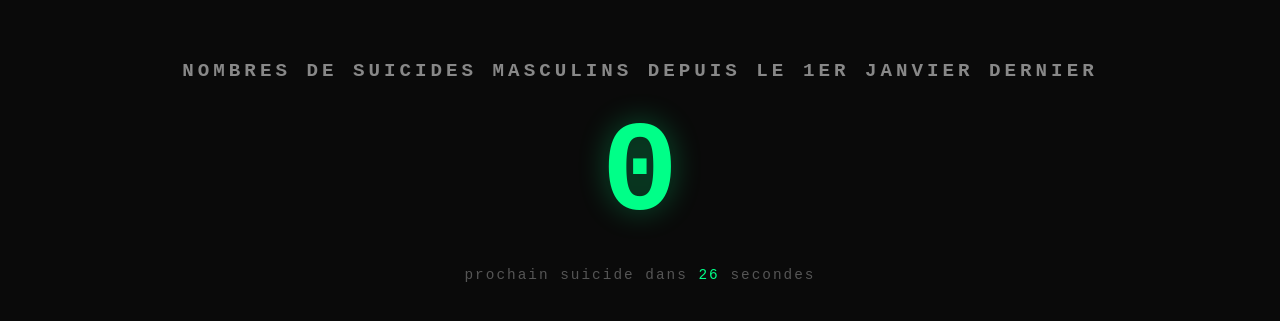
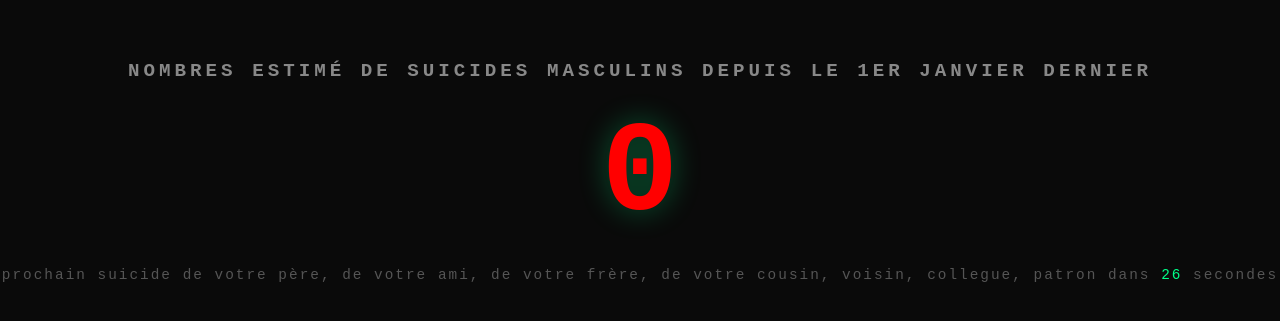
Before and after one commit to Elarass/compteur, a website: page index.html in a window 1280 px wide. Shown: the part 229-550 px from the top of the page. Drawn offline with Linux system fonts and the light colour scheme; no server answers.

Commit message:
Add files via upload

```diff
--- a/index.html
+++ b/index.html
@@ -28,7 +28,7 @@
         #count {
             font-size: 8rem;
             font-weight: bold;
-            color: #00ff88;
+            color: #ff0000;
             text-shadow: 0 0 30px #00ff8855;
         }
         p {
@@ -44,9 +44,9 @@
 </head>
 <body>
     <div class="container">
-        <h1>NOMBRES DE SUICIDES MASCULINS DEPUIS LE 1ER JANVIER DERNIER</h1>
+        <h1>NOMBRES estimé DE SUICIDES MASCULINS DEPUIS LE 1ER JANVIER DERNIER</h1>
         <div id="count">0</div>
-        <p>prochain suicide dans <span id="next">--</span> secondes</p>
+        <p>prochain suicide de votre père, de votre ami, de votre frère, de votre cousin, voisin, collegue, patron dans <span id="next">--</span> secondes</p>
     </div>
 
     <script>
```
